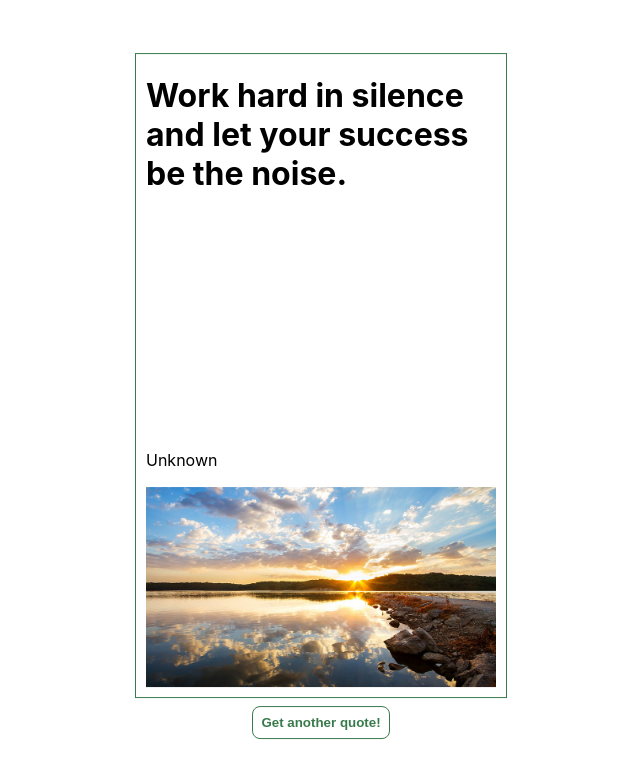
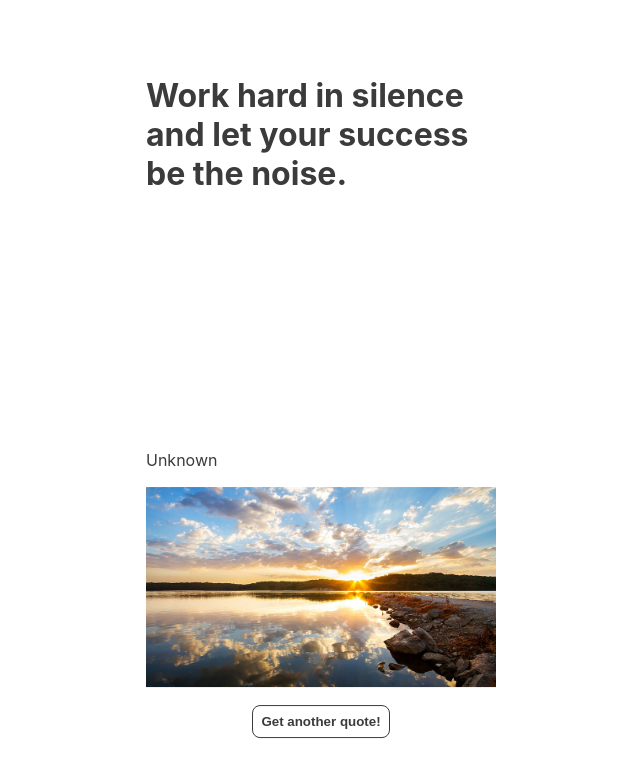
Before and after one commit to jeehay-park/t6-quotes, a React (Create React App) app: page / in a window 1280 px wide. Shown: the top 778 px of the page, without its empty margins (319-959 px from the left). Built offline with nearby package versions, Linux system fonts and the light colour scheme.

Commit message:
Delete the border of QuoteBox and add some more quotes

```diff
--- a/public/data.json
+++ b/public/data.json
@@ -107,6 +107,34 @@
     {
       "quote": "Sometimes, what you're looking for, comes when you're not looking at all.",
       "author": "Unknown"
+    },
+    {
+      "quote": " Don't compare your life to others and don't judge them, you have no idea what their journey is all about.",
+      "author": "Unknown"
+    },
+    {
+      "quote" : "Your nervous system will naturally feel calm around people with pure intentions and authentic energy - trust it.",
+      "author" : "Unknown"
+    },
+    {
+      "quote" : "Life is a tragedy for those who feel, and a comedy for those who think.",
+      "author" : "Jean de La Bruyère"
+    },
+    {
+      "quote" : "It is very hard to show up as the person you want to be when you are surrounded by an environment that makes you feel like a person you aren't.",
+      "author" : "Brianna Wiest"
+    },
+    {
+      "quote" : "I'm built from every mistake I ever made.",
+      "author" : "Unknown"
+    },
+    {
+      "quote" : "The sun is alone too but it still shines.",
+      "author" : "Unknown"
+    },
+    {
+      "quote" : "No one is perfect. That's why pencils have erasers.",
+      "author" : "Unknown"
     }
 
   ]
--- a/src/CardReadExcel.js
+++ b/src/CardReadExcel.js
@@ -48,8 +48,9 @@ export default function Card({userData}) {
                 <QuoteBox>
                     <h1 style={{width : '350px', height : '430px', padding : '0.5rem 0.5rem'}}>{userData[index]?.quote}</h1>
                     <p style={{width : '350px', height : '20px', padding : '1rem 0.5rem'}}>{userData[index]?.author}</p>
-                    { userData[index]?.quote && <div style={{width : '350px', height : '200px', padding : '0 0.5rem'}}>
-                        <img src={images[num]} style={{width : '350px', height : '200px'}} alt="positive-images"/>
+                    { userData[index]?.quote &&
+                    <div style={{width : '350px', height : '200px', padding : '0 0.5rem', border : '1px solid red'}}>
+                        {/* <img src={images[num]} style={{width : '350px', height : '200px'}} alt="positive-images"/> */}
                     </div>
                     }
 
--- a/src/styledComponents/StyledComponents.js
+++ b/src/styledComponents/StyledComponents.js
@@ -6,6 +6,7 @@ export const CenterWrapper = styled.div`
     top: 50%;
     left: 50%;
     transform: translate(-50%, -50%);
+    color : #3b3b3b;
 
 
 `
@@ -23,7 +24,7 @@ export const RightCorner = styled.div`
 
 export const QuoteBox = styled.div`
 
-    border : 1px solid #397a4c;
+    // border : 1px solid #397a4c;
     padding : 0.5rem auto;
     dispaly : flex;
     flex-direction: column;
@@ -34,9 +35,9 @@ export const QuoteBox = styled.div`
 export const Button = styled.button`
 
     padding : 0.5rem 0.5rem;
-    border : 1px solid #397a4c;
+    border : 1px solid #3b3b3b;
     background-color : white;
-    color : #397a4c;
+    color : #3b3b3b;
     font-weight :  bold;
     border-radius : 0.5rem;
     cursor : pointer;
```
Also changed, not shown: 2 other files (tests, documents, lock files or other folders).
